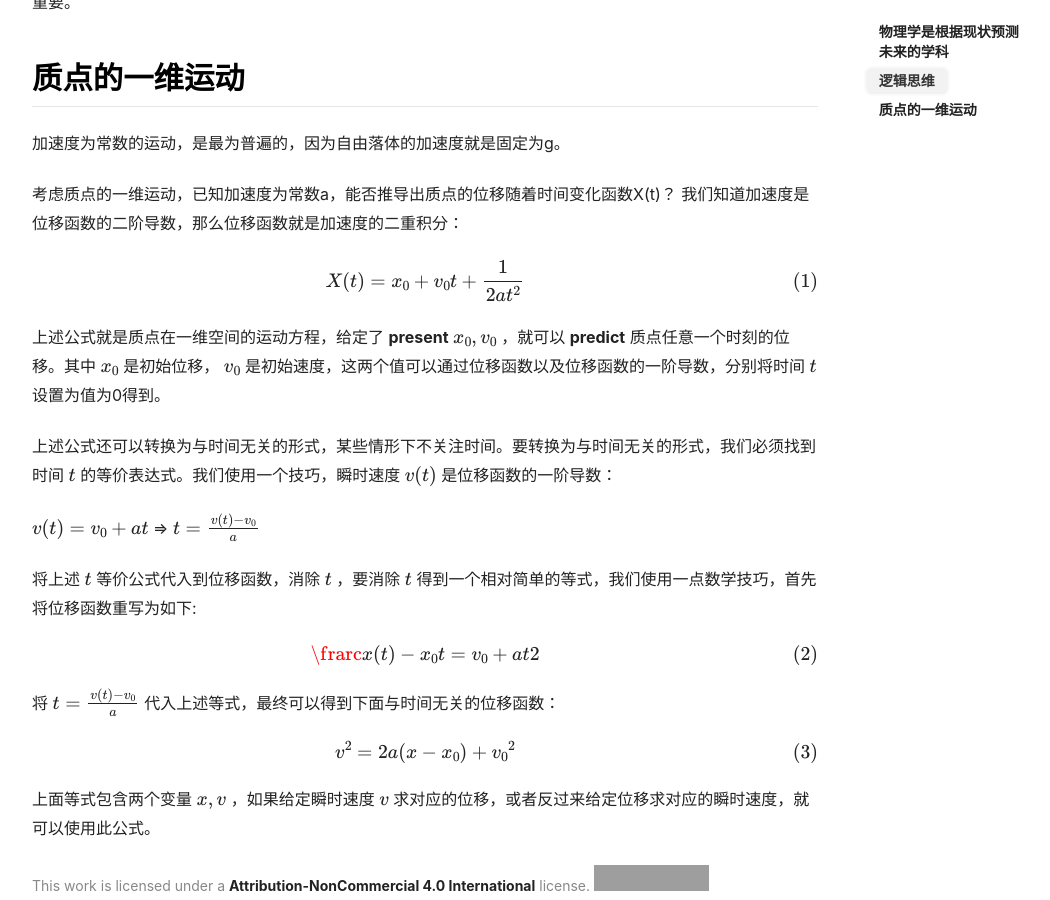
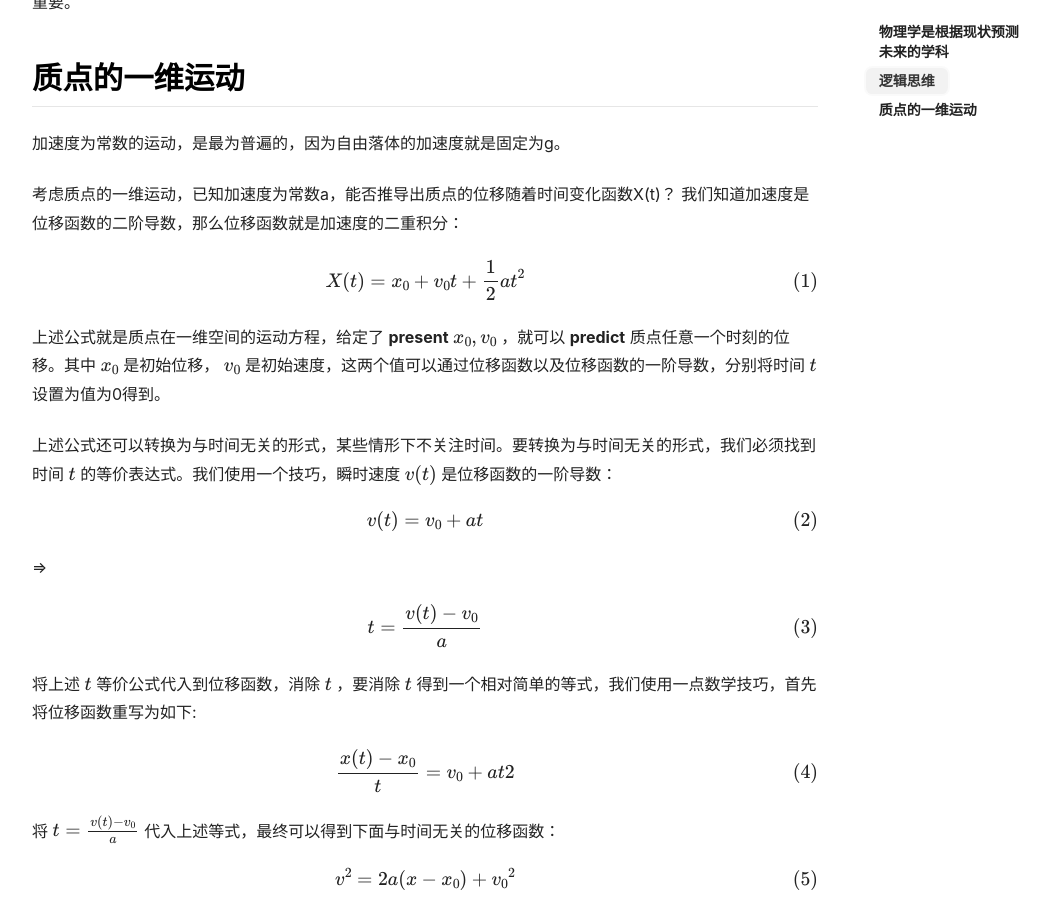
Before and after one commit to ibusybox/x, a Jekyll site: the page built from _posts/2019-06-29-哈佛大学-基础物理学-1-牛顿力学.md, in a window 1280 px wide and 900 px high, scrolled down 784 px. Shown: the whole window, without its empty margins (105-1155 px from the left). Built offline with Jekyll 4.4.1, drawn with Linux system fonts in a browser that asks for light colours; nearby versions of some CDN libraries; formulas are drawn with MathJax 3; grey boxes are pictures that could not be loaded.

Commit message:
update post

```diff
--- a/_posts/2019-06-29-哈佛大学-基础物理学-1-牛顿力学.md
+++ b/_posts/2019-06-29-哈佛大学-基础物理学-1-牛顿力学.md
@@ -30,19 +30,21 @@ predict the feature given the present. 根据现状预测未来。
 考虑质点的一维运动，已知加速度为常数a，能否推导出质点的位移随着时间变化函数X(t)？
 我们知道加速度是位移函数的二阶导数，那么位移函数就是加速度的二重积分：
 
-$$X(t) = x_0 + v_0t + \frac {1}{2at^2}$$
+$$X(t) = x_0 + v_0t + \frac {1}{2}at^2$$
 
 上述公式就是质点在一维空间的运动方程，给定了 **present** $ x_0, v_0$ ，就可以 **predict** 质点任意一个时刻的位移。其中 $x_0$ 是初始位移， $v_0$ 是初始速度，这两个值可以通过位移函数以及位移函数的一阶导数，分别将时间 $t$ 设置为值为0得到。
 
 上述公式还可以转换为与时间无关的形式，某些情形下不关注时间。要转换为与时间无关的形式，我们必须找到时间 $t$ 的等价表达式。我们使用一个技巧，瞬时速度 $v(t)$ 是位移函数的一阶导数：
 
 $$v(t) = v_0 + at$$
+
 =>
+
 $$t = \frac {v(t)-v_0}{a}$$
 
 将上述 $t$ 等价公式代入到位移函数，消除 $t$ ，要消除 $t$ 得到一个相对简单的等式，我们使用一点数学技巧，首先将位移函数重写为如下:
 
-$$\frarc {x(t)-x_0}{t} = v_0 + {at}{2}$$
+$$\frac {x(t)-x_0}{t} = v_0 + {at}{2}$$
 
 将 $ t = \frac {v(t)-v_0}{a} $ 代入上述等式，最终可以得到下面与时间无关的位移函数：
 
```
